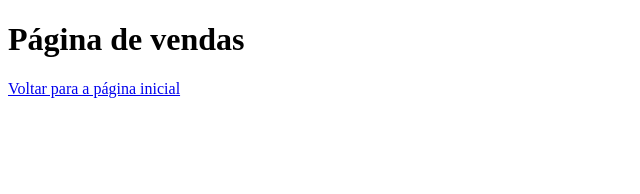
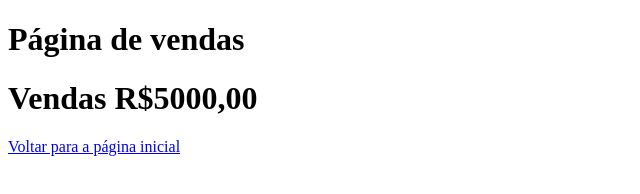
Before and after one commit to fertunouti/testeGit2, a plain HTML site: page vendas.html in a window 1280 px wide. Shown: the whole page, without its empty margins (0-640 px from the left). Drawn offline with Linux system fonts and the light colour scheme.

Commit message:
Acrescentado o valor das vendas

```diff
--- a/vendas.html
+++ b/vendas.html
@@ -8,6 +8,8 @@
 </head>
 <body>
     <h1>Página de vendas</h1>
+    <h1>Vendas R$5000,00</h1>
+
     <a href="index.html">Voltar para a página inicial</a>
 </body>
 </html>
```
